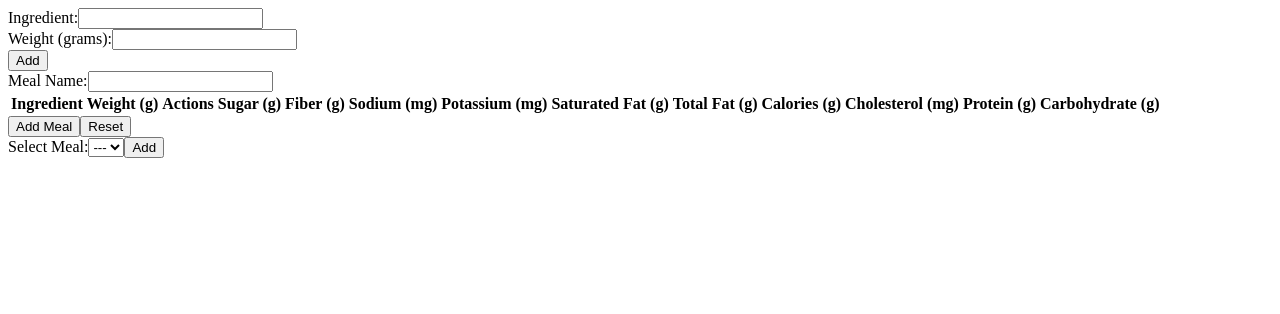
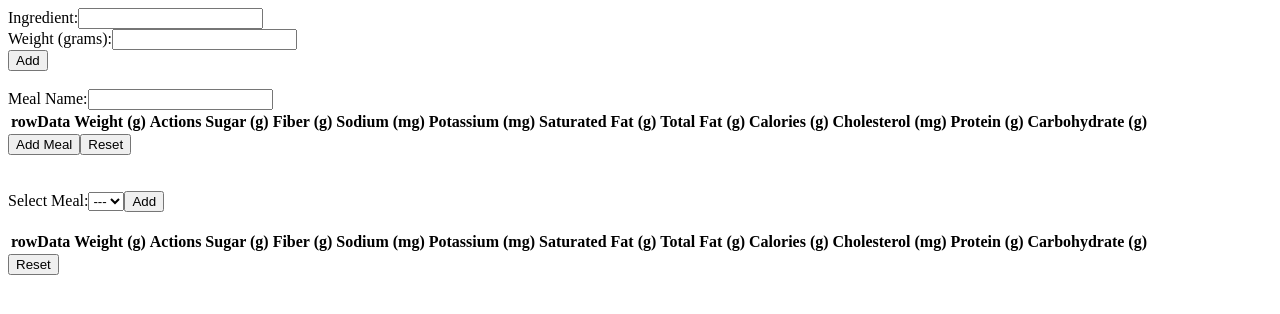
Before and after one commit to rmoss08/nutrition-calculator, a React (Create React App) app: page / in a window 1280 px wide. Shown: the top 314 px of the page. Built offline with nearby package versions, Linux system fonts and the light colour scheme.

Commit message:
refactor: creates a reusable Table

```diff
--- a/src/App.js
+++ b/src/App.js
@@ -6,8 +6,13 @@ function App() {
   return (
     <div>
       <IngredientForm />
-      <Table />
+      <br></br>
+      <Table slice='meal'/>
+      <br></br>
+      <br></br>
       <MealForm />
+      <br></br>
+      <Table slice='day' />
     </div>
   );
 }
--- a/src/components/Table.js
+++ b/src/components/Table.js
@@ -1,9 +1,10 @@
+import { produceWithPatches } from 'immer';
 import { useDispatch, useSelector } from 'react-redux';
 import { dayActions } from '../store/day-slice';
 import { mealActions } from '../store/meal-slice';
 
 const TABLE_HEADER = [
-  'Ingredient',
+  'rowData',
   'Weight (g)',
   'Actions',
   'Sugar (g)',
@@ -18,49 +19,50 @@ const TABLE_HEADER = [
   'Carbohydrate (g)',
 ];
 
-const Table = () => {
+const Table = (props) => {
   const dispatch = useDispatch();
+
   const ingredients = useSelector((state) => state.meal.ingredients);
+  const selectedMeals = useSelector((state) => state.day.selectedMeals);
+
+  let tableData;
+  let mealTable;
+  if (props.slice === 'meal') {
+    tableData = ingredients;
+    mealTable = true;
+  } else if (props.slice === 'day') {
+    tableData = selectedMeals;
+    console.log(selectedMeals)
+    mealTable = false;
+  } else {
+    tableData = null;
+    console.log('Invalid slice props');
+  }
 
   const thElements = TABLE_HEADER.map((description) => (
     <th key={description}>{description}</th>
   ));
 
-  const calculateWeightedValues = (ingredient) => {
-    const nutrition = ingredient.nutrition;
-
-    const userServingSize = ingredient.weight;
-    const nutritionServingSize = nutrition.serving_size_g;
-    const servingSizeFactor = userServingSize / nutritionServingSize;
-
-    let weightedNutritionValues = {};
-
-    for (const key in nutrition) {
-      if (key !== 'serving_size_g') {
-        const nutritionValue = nutrition[key];
-        const weightedValue = nutritionValue * servingSizeFactor;
-        weightedNutritionValues[key] = weightedValue;
-      }
-    }
-
-    return weightedNutritionValues;
-  };
-
-  const createRowElement = (id, name, weight, data) => {
+  const createRowElement = (rowData) => {
+    // console.log('rowData');
+    // console.log(rowData);
     let tdElements = [
-      <td key="name">{name}</td>,
-      <td key="weight">{weight}</td>,
+      <td key="name">{rowData.name}</td>,
+      <td key="weight">{mealTable ? rowData.weight: ''}</td>,
       <td key="action">
         <button>+</button>
         <button>-</button>
       </td>,
     ];
 
-    for (const key in data) {
-      tdElements.push(<td key={key}>{data[key]}</td>);
+    const nutrition = rowData.nutrition;
+    for (const key in nutrition) {
+      tdElements.push(<td key={key}>{nutrition[key]}</td>);
     }
 
-    return <tr key={id}>{tdElements}</tr>;
+    console.log('tdElements');
+    console.log(tdElements);
+    return <tr key={rowData.id}>{tdElements}</tr>;
   };
 
   const createTotalRowElement = (totals) => {
@@ -90,12 +92,12 @@ const Table = () => {
     carbohydrates_total_g: 0,
   };
 
-  const calculateTotals = (ingredients) => {
-    for (const i in ingredients) {
-      const ingredient = ingredients[i];
-      for (const key in ingredient.nutrition) {
+  const calculateTotals = (tableData) => {
+    for (const i in tableData) {
+      const rowData = tableData[i];
+      for (const key in rowData.nutrition) {
         const prevTotal = totals[key];
-        totals[key] = prevTotal + ingredient.nutrition[key];
+        totals[key] = prevTotal + rowData.nutrition[key];
       }
     }
     return totals;
@@ -105,10 +107,11 @@ const Table = () => {
     event.preventDefault();
     let mealNameInput = document.getElementById('meal-name');
 
-    const meal = { name: mealNameInput.value, totals: totals };
+    console.log(totals);
+    const meal = { name: mealNameInput.value, nutrition: totals };
 
-    if (ingredients.length > 0) {
-      dispatch(dayActions.add(meal));
+    if (tableData.length > 0) {
+      dispatch(dayActions.addToMeals(meal));
       dispatch(mealActions.reset());
       mealNameInput.value = '';
     }
@@ -117,47 +120,40 @@ const Table = () => {
   const resetHandler = (event) => {
     event.preventDefault();
 
-    return dispatch(mealActions.reset());
+    return mealTable
+      ? dispatch(mealActions.reset())
+      : dispatch(dayActions.resetSelectedMeals());
   };
 
   let tableElements = [];
 
-  if (ingredients.length > 0) {
-    let weightedIngredients = [];
-    for (const i in ingredients) {
-      const weightedNutrition = calculateWeightedValues(ingredients[i]);
-      const weightedIng = { ...ingredients[i], nutrition: weightedNutrition };
-      weightedIngredients.push(weightedIng);
-    }
-
-    console.log(weightedIngredients);
-    tableElements = weightedIngredients.map((ingredient) => {
-      return createRowElement(
-        ingredient.id,
-        ingredient.name,
-        ingredient.weight,
-        ingredient.nutrition
-      );
+  if (tableData.length > 0) {
+    tableElements = tableData.map((rowData) => {
+      return createRowElement(rowData);
     });
 
-    const mealTotal = calculateTotals(weightedIngredients);
-    const totalRowElement = createTotalRowElement(mealTotal);
+    console.log('tableElements');
+    console.log(tableElements);
+    const totals = calculateTotals(tableData);
+    const totalRowElement = createTotalRowElement(totals);
     tableElements.push(totalRowElement);
   }
 
   return (
     <div>
-      <div>
-        <label htmlFor="meal-name">Meal Name:</label>
-        <input type="text" id="meal-name"></input>
-      </div>
+      {mealTable && (
+        <div>
+          <label htmlFor="meal-name">Meal Name:</label>
+          <input type="text" id="meal-name"></input>
+        </div>
+      )}
       <table>
         <thead>
           <tr>{thElements}</tr>
         </thead>
         <tbody>{tableElements}</tbody>
       </table>
-      <button onClick={addMealHandler}>Add Meal</button>
+      {mealTable && <button onClick={addMealHandler}>Add Meal</button>}
       <button onClick={resetHandler}>Reset</button>
     </div>
   );
```
